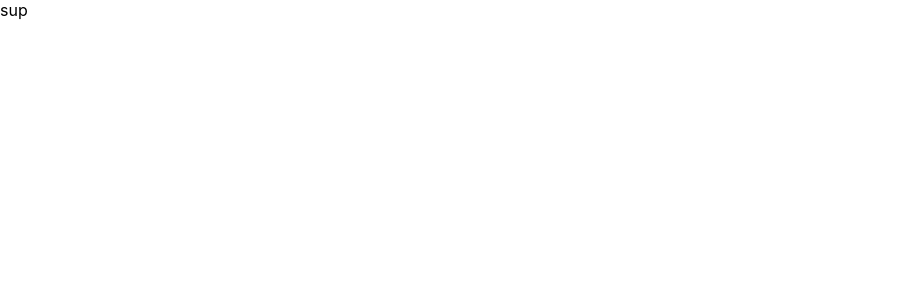
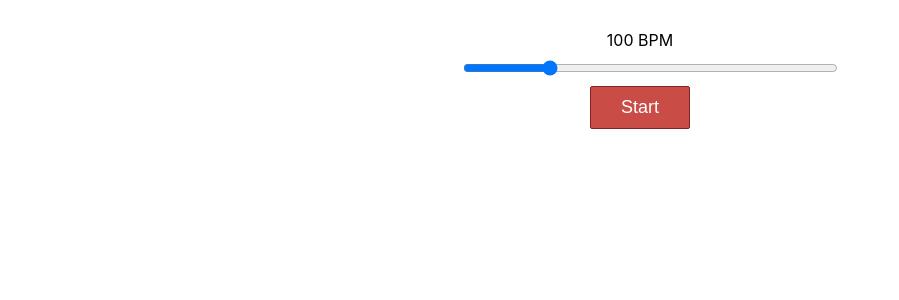
Before and after one commit to dandiaczun/react-metronome, a React (Create React App) app: page / in a window 1280 px wide. Shown: the top 300 px of the page, without its empty margins (0-899 px from the left). Built offline with nearby package versions, Linux system fonts and the light colour scheme.

Commit message:
initialize state

```diff
--- a/src/Metronome.css
+++ b/src/Metronome.css
@@ -0,0 +1,21 @@
+.metronome {
+  text-align: center;
+  max-width: 375px;
+  margin: 0 auto;
+  padding: 30px;
+}
+
+.bpm-slider input {
+  width: 100%;
+  margin: 10px;
+}
+
+.metronome button {
+  background: #c94d46;
+  padding: 10px;
+  border: 1px solid #832420;
+  border-radius: 2px;
+  width: 100px;
+  color: #fff;
+  font-size: 18px;
+}
--- a/src/Metronome.js
+++ b/src/Metronome.js
@@ -2,8 +2,30 @@ import React, { Component } from 'react';
 import './Metronome.css';
 
 class Metronome extends Component {
+
+  constructor(props) {
+    super(props);
+
+    this.state = {
+      playing: false,
+      count: 0,
+      bpm: 100,
+      beatsPerMeasure: 4
+    };
+  }
+
   render() {
-    return <div className="metronome">sup</div>;
+    const { playing, bpm } = this.state;
+
+    return (
+      <div className="metronome">
+        <div className="bpm-slider">
+          <div>{bpm} BPM </div>
+            <input type="range" min="60" max="240" value={bpm} />
+        </div>
+        <button>{playing ? 'Stop' : 'Start'}</button>
+      </div>
+    );
   }
 }
 
```
